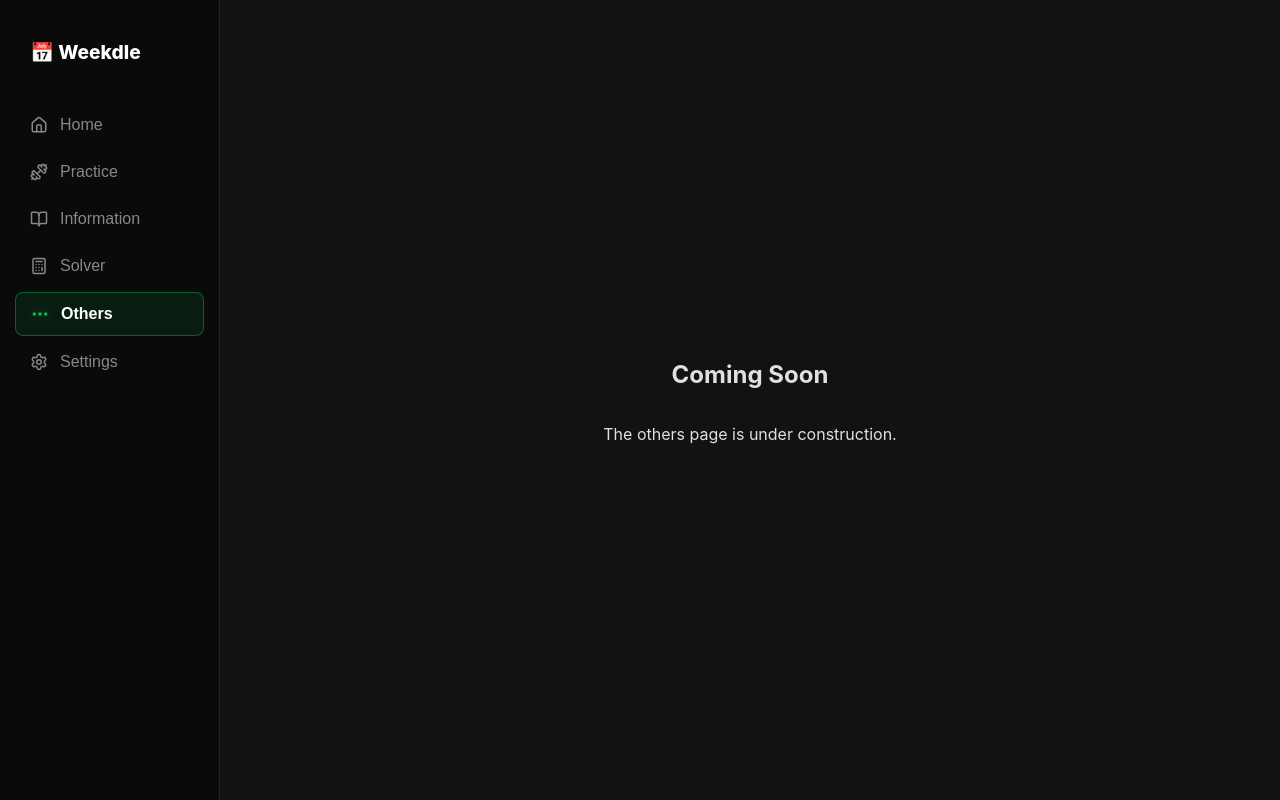
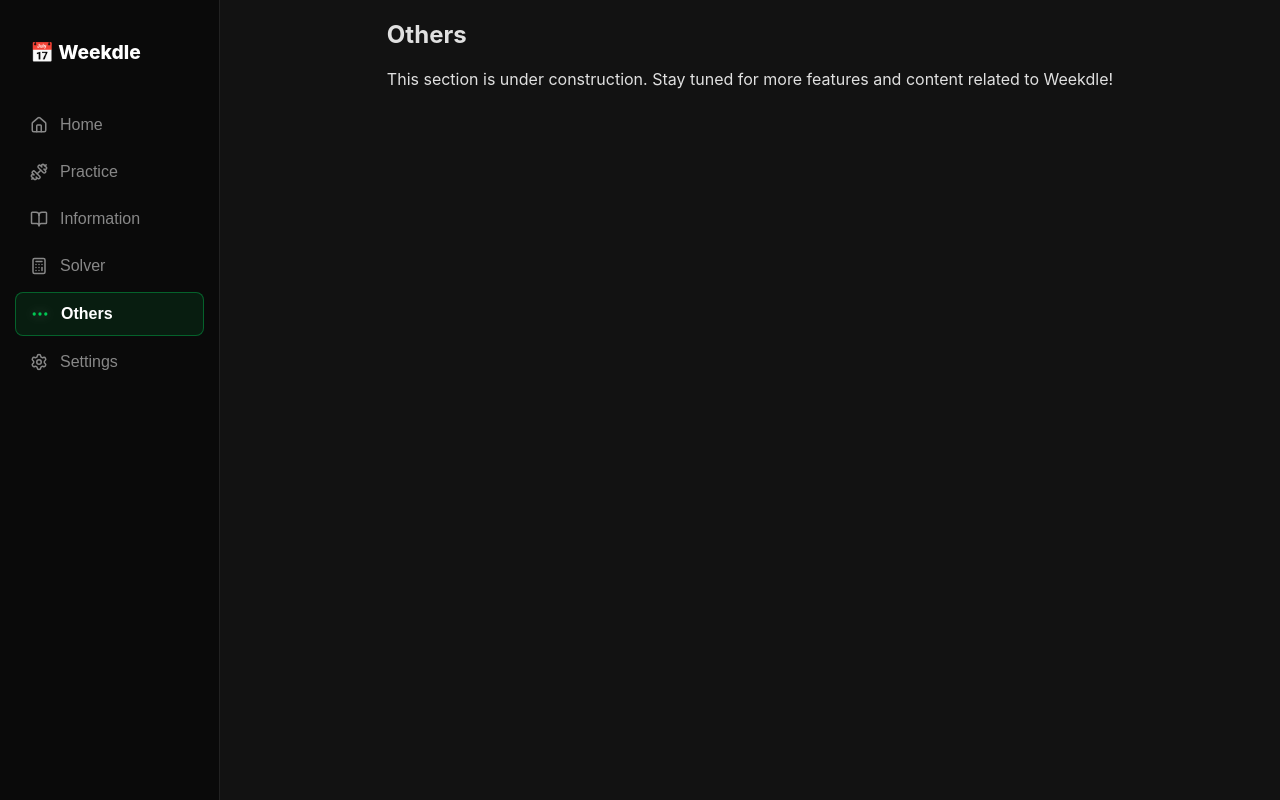
Before and after one commit to llucoliveras/Weekdle, a React (Create React App) app: page / in a window 1280 px wide. Both pictures are taken after a click on the button "Others". Built offline with nearby package versions, Linux system fonts and the light colour scheme.

Commit message:
Others Page Added for testing

```diff
--- a/src/App.js
+++ b/src/App.js
@@ -6,6 +6,7 @@ import { Practice } from "./pages/Practice/Practice.js";
 import { Information } from "./pages/Information/Information.js";
 import { Settings } from "./pages/Settings/Settings.js";
 import { Solver } from "./pages/Solver/Solver.js";
+import { Others } from "./pages/Others/Others.js"
 
 export default function App() {
 	const daysOfWeek = useMemo(() => [
@@ -78,7 +79,9 @@ export default function App() {
                 ) : view === "settings" ? (
                     <Settings />
                 ) : view === "solver" ? (
-					<Solver	/>
+					<Solver	daysOfWeek={daysOfWeek} />
+				) : view === "others" ? (
+					<Others />
 				) : (
                     <div className="container">
                         <h2>Coming Soon</h2>
--- /dev/null
+++ b/src/pages/Others/Others.js
@@ -0,0 +1,10 @@
+import './Others.css'
+
+export const Others = () => {
+    return (
+        <div>
+            <h2>Others</h2>
+            <p>This section is under construction. Stay tuned for more features and content related to Weekdle!</p>
+        </div>
+    );
+};
```
Also changed, not shown: src/pages/Others/Others.css (added).
